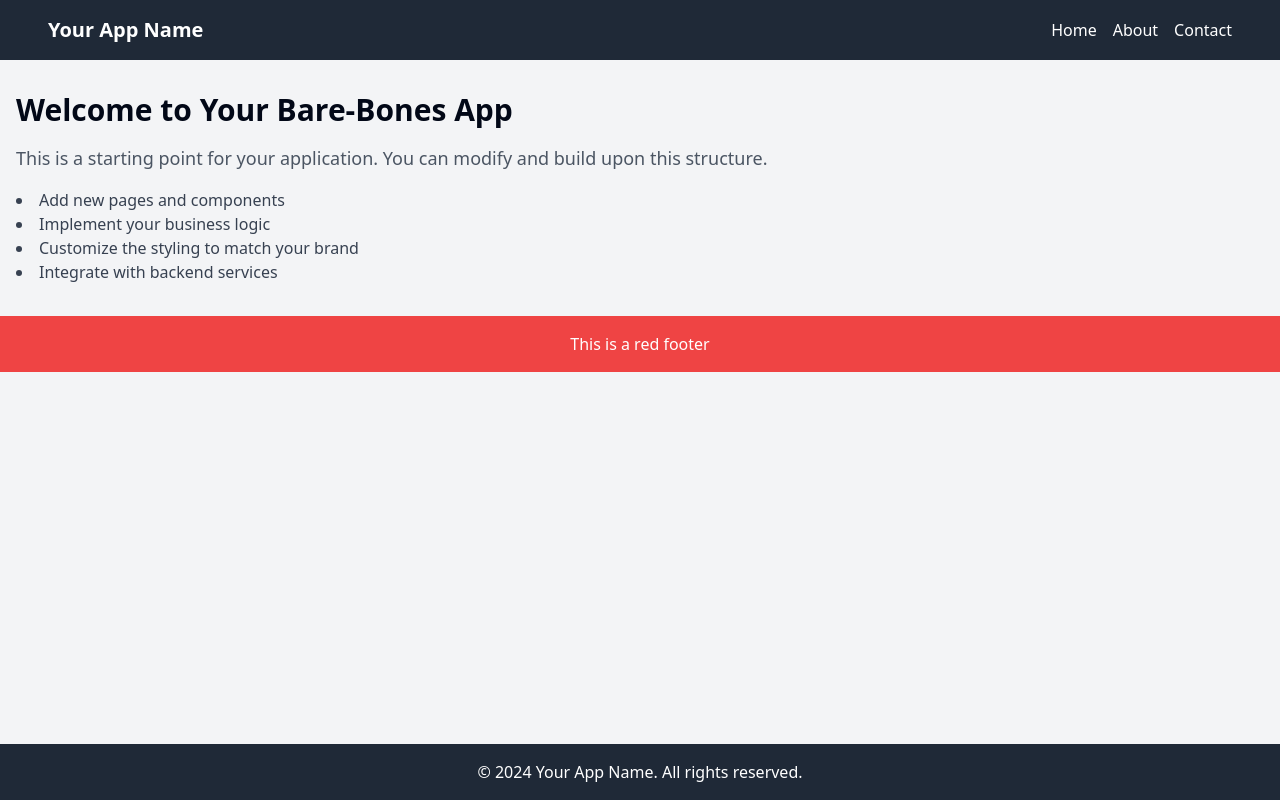
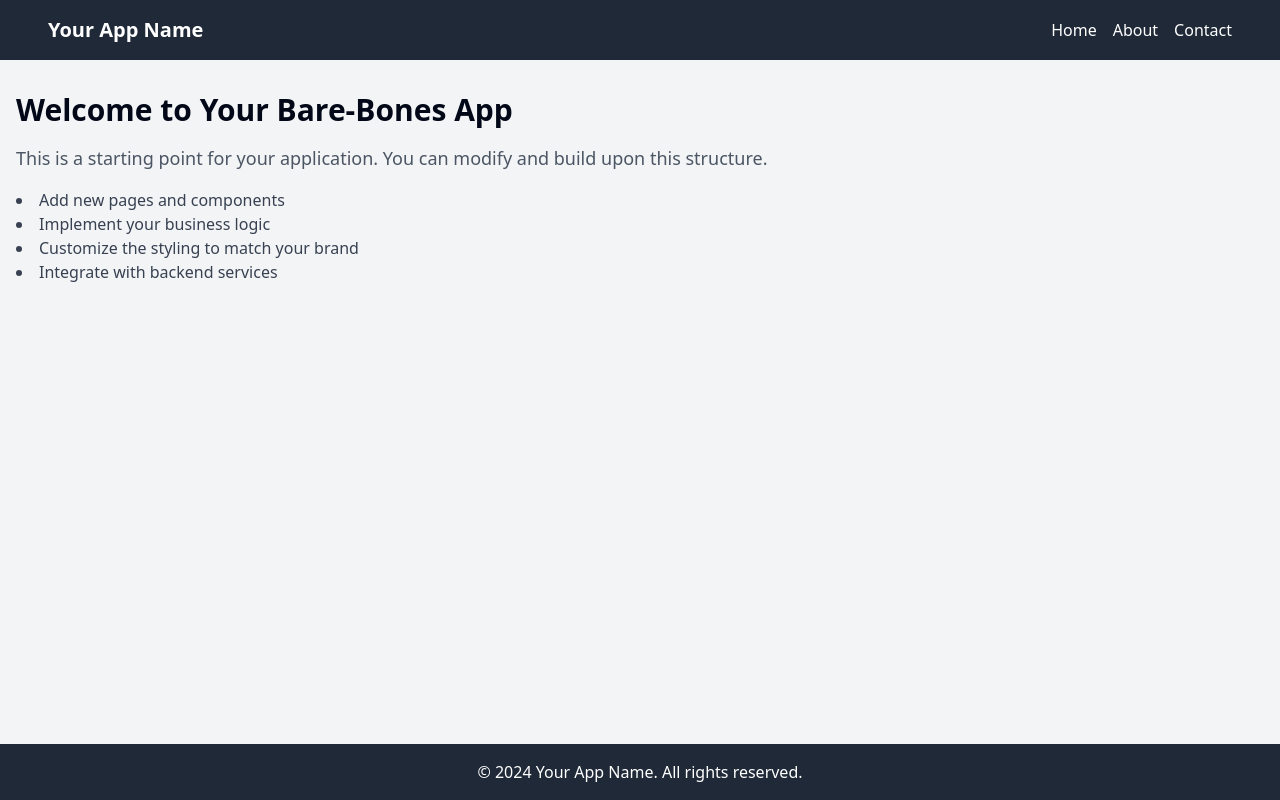
Before and after one commit to GPT-Engineer-App-Dev/modify-me-starter-kit, a React (Vite) app: page / in a window 1280 px wide. Built offline with nearby package versions, Linux system fonts and the light colour scheme.

Commit message:
Remove red footer component
This commit removes the red footer from the application as requested.
[skip gpt_engineer]

```diff
--- a/src/pages/Index.jsx
+++ b/src/pages/Index.jsx
@@ -13,9 +13,6 @@ const Index = () => {
           <li>Integrate with backend services</li>
         </ul>
       </div>
-      <footer className="bg-red-500 text-white py-4 text-center">
-        <p>This is a red footer</p>
-      </footer>
     </Layout>
   );
 };
```
